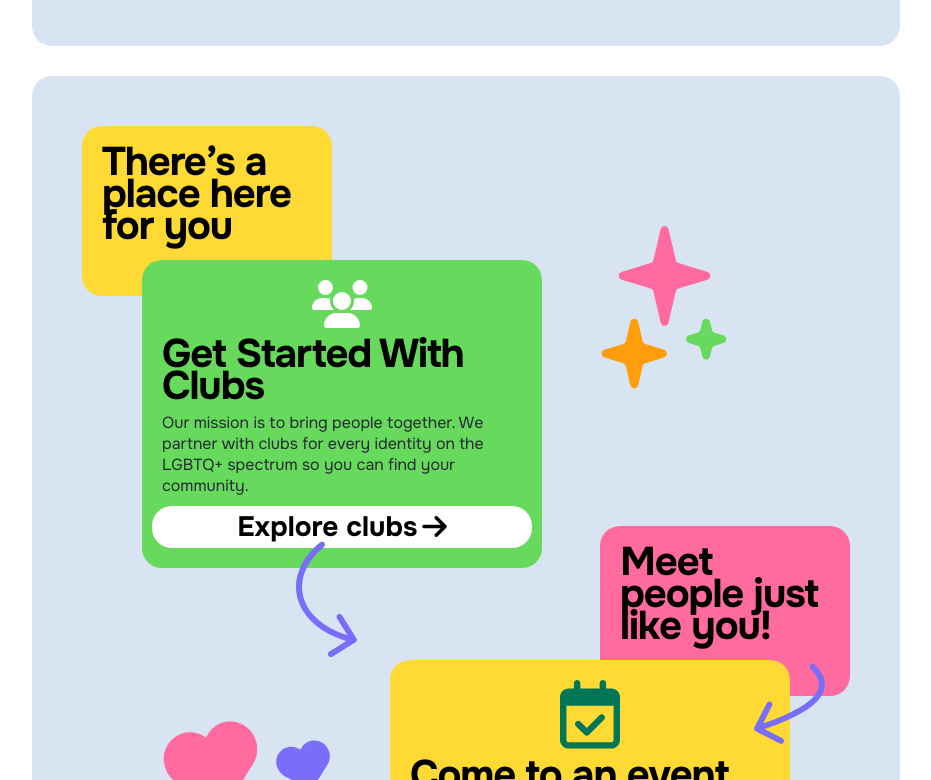
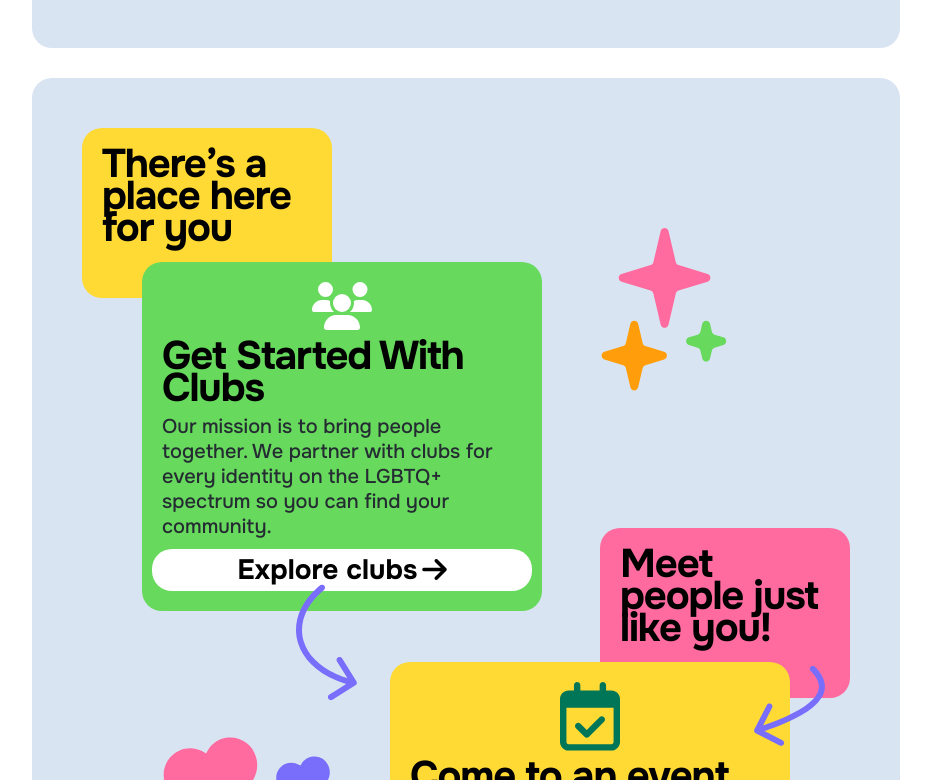
Before and after one commit to OUTspoken-RIT/website, a Next.js app: page / in a window 1280 px wide. Shown: the part 682-1462 px from the top of the page, without its empty margins (174-1105 px from the left). Built offline with nearby package versions, Linux system fonts and the light colour scheme.

Commit message:
fix type

```diff
--- a/styles/variables/type.css
+++ b/styles/variables/type.css
@@ -48,9 +48,9 @@
   --font-heading-5: var(--font-weight-heading-5) var(--font-size-heading-5) /
     var(--font-line-height-heading-5) var(--font-family);
   --font-subheading: var(--font-weight-subheading) var(--font-size-subheading) /
-    var(--font-line-height-heading-subheading) var(--font-family);
+    var(--font-line-height-subheading) var(--font-family);
   --font-body: var(--font-weight-body) var(--font-size-body) /
-    var(--font-line-height-heading-body) var(--font-family);
+    var(--font-line-height-body) var(--font-family);
 }
 
 /* font colors */
```
